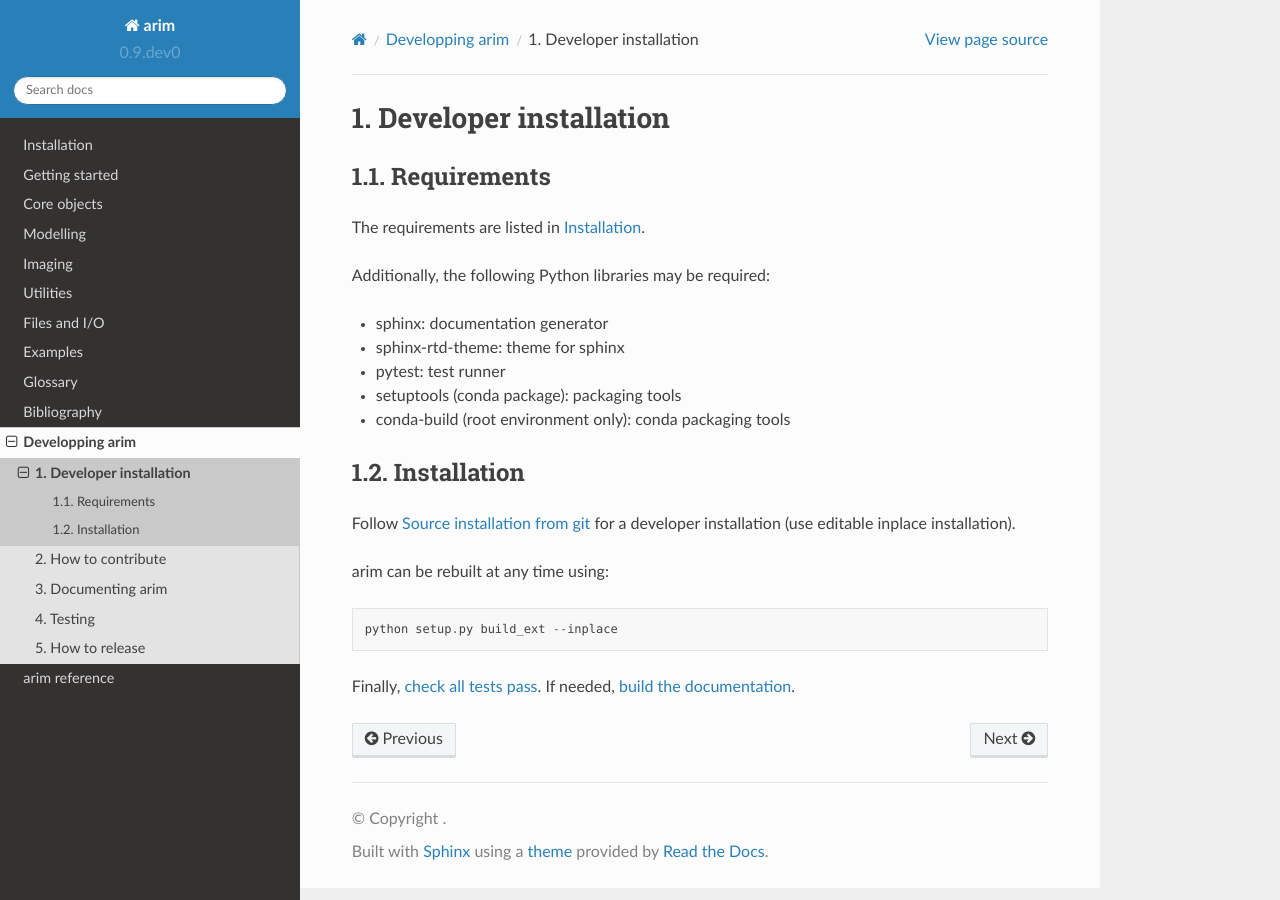
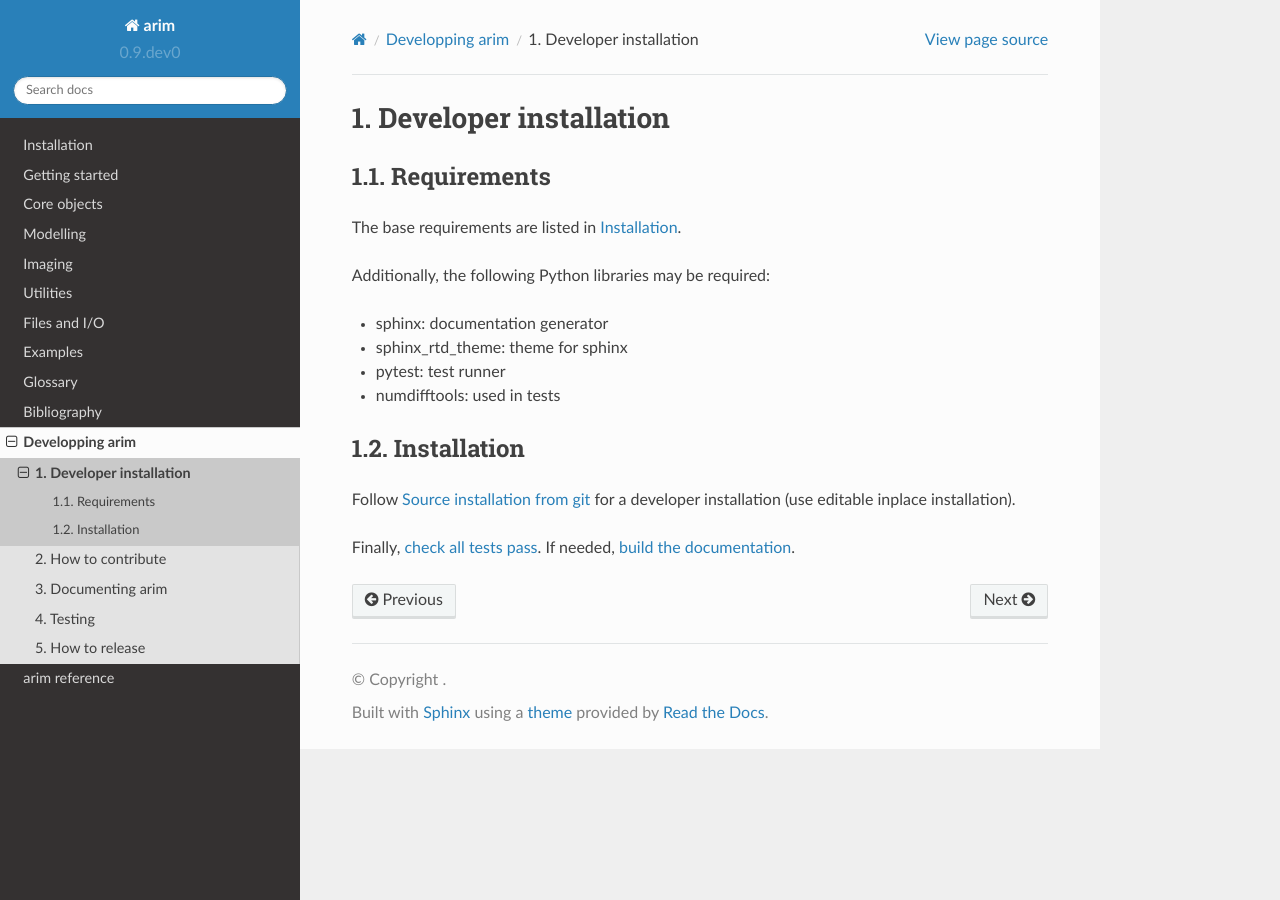
Before and after one commit to ndtatbristol/arim, a Sphinx documentation site: the page built from docs/source/development/installation.rst, in a window 1280 px wide. Built offline with Sphinx 7.4.7 and the Read the Docs theme 2.0.0, drawn with Linux system fonts in a browser that asks for light colours; the version number is read from the project's files by our own code.

Commit message:
update installation doc

```diff
--- a/docs/source/development/installation.rst
+++ b/docs/source/development/installation.rst
@@ -7,23 +7,18 @@ Developer installation
 Requirements
 ============
 
-The requirements are listed in :ref:`user_install`.
+The base requirements are listed in :ref:`user_install`.
 
 Additionally, the following Python libraries may be required:
 
 - sphinx: documentation generator
-- sphinx-rtd-theme: theme for sphinx
+- sphinx_rtd_theme: theme for sphinx
 - pytest: test runner
-- setuptools (conda package): packaging tools
-- conda-build (root environment only): conda packaging tools
+- numdifftools: used in tests
 
 Installation
 ============
 
 Follow :ref:`source_install` for a developer installation (use editable inplace installation).
 
-arim can be rebuilt at any time using::
-
-  python setup.py build_ext --inplace
-
 Finally, :ref:`check all tests pass <run_tests>`. If needed, :ref:`build the documentation <build_doc>`.
```
Also changed, not shown: docs/source/installation/installation.rst (+6 -3 lines).
